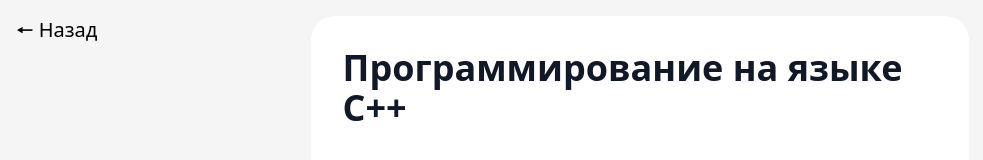
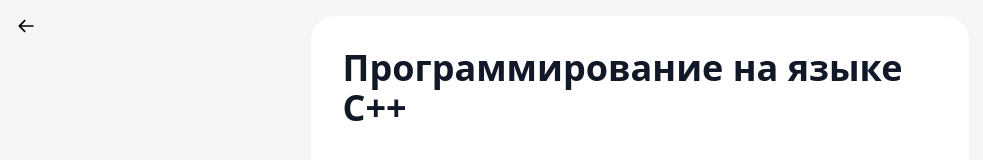
Before and after one commit to tapnisu/leshapomogi.ru, a Next.js app: page /programming/lesson1 in a window 1280 px wide. Shown: the top 160 px of the page, without its empty margins (0-983 px from the left). Built offline with nearby package versions, Linux system fonts and the light colour scheme.

Commit message:
Fixed back icon

```diff
--- a/package.json
+++ b/package.json
@@ -12,7 +12,8 @@
     "framer-motion": "^7.5.3",
     "next": "12.3.1",
     "react": "18.2.0",
-    "react-dom": "18.2.0"
+    "react-dom": "18.2.0",
+    "react-icons": "^4.4.0"
   },
   "devDependencies": {
     "@tailwindcss/typography": "^0.5.7",
--- a/pages/index.tsx
+++ b/pages/index.tsx
@@ -20,6 +20,14 @@ const Index: NextPage = () => {
 						<li>
 							<h1 className="text-xl">Программирование</h1>
 							<ol className="list-decimal">
+								<li>
+									<a
+										href="/programming/devcpp-installation"
+										className="underline"
+									>
+										Установка DevC++
+									</a>
+								</li>
 								<li>
 									<a href="/programming/lesson1" className="underline">
 										Урок 1
--- a/pages/programming/lesson1.tsx
+++ b/pages/programming/lesson1.tsx
@@ -1,6 +1,7 @@
 import type { NextPage } from "next";
 import Head from "next/head";
 import Image from "next/image";
+import { BiArrowBack } from "react-icons/bi";
 
 import deadInsideCpp from "@public/lesson1/1000-7.png";
 import createNewProject from "@public/lesson1/create-new-project.png";
@@ -21,7 +22,7 @@ const Lesson1: NextPage = () => {
 			<main className="bg-white dark:text-white dark:bg-neutral-900 md:bg-neutral-100 md:dark:bg-black">
 				<div className="p-4 md:fixed">
 					<a href="/" className="text-xl">
-						🠔 Назад
+						<BiArrowBack />
 					</a>
 				</div>
 
--- a/pages/programming/lesson2.tsx
+++ b/pages/programming/lesson2.tsx
@@ -1,5 +1,6 @@
 import type { NextPage } from "next";
 import Head from "next/head";
+import { BiArrowBack } from "react-icons/bi";
 
 const Lesson1: NextPage = () => {
 	return (
@@ -13,7 +14,7 @@ const Lesson1: NextPage = () => {
 			<main className="bg-white dark:text-white dark:bg-neutral-900 md:bg-neutral-100 md:dark:bg-black">
 				<div className="p-4 md:fixed">
 					<a href="/" className="text-xl">
-						🠔 Назад
+						<BiArrowBack />
 					</a>
 				</div>
 
--- a/pages/programming/task1.tsx
+++ b/pages/programming/task1.tsx
@@ -1,5 +1,6 @@
 import type { NextPage } from "next";
 import Head from "next/head";
+import { BiArrowBack } from "react-icons/bi";
 
 const Lesson1: NextPage = () => {
 	return (
@@ -13,7 +14,7 @@ const Lesson1: NextPage = () => {
 			<main className="bg-white dark:text-white dark:bg-neutral-900 md:bg-neutral-100 md:dark:bg-black">
 				<div className="p-4 md:fixed">
 					<a href="/" className="text-xl">
-						🠔 Назад
+						<BiArrowBack />
 					</a>
 				</div>
 
```
Also changed, not shown: 1 other file (tests, documents, lock files or other folders).
